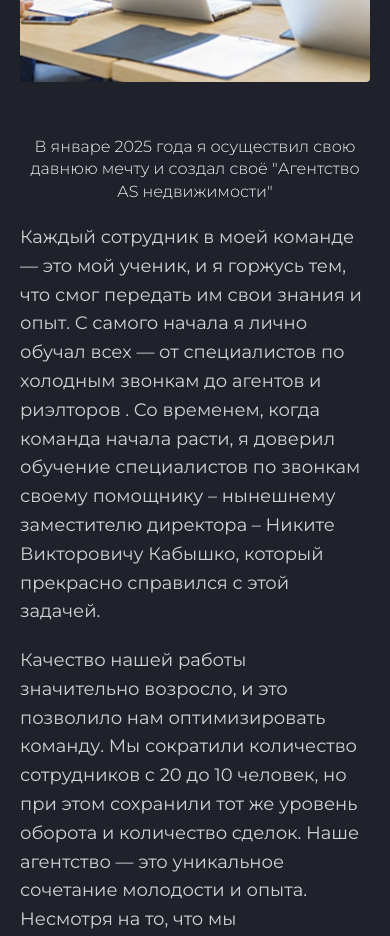
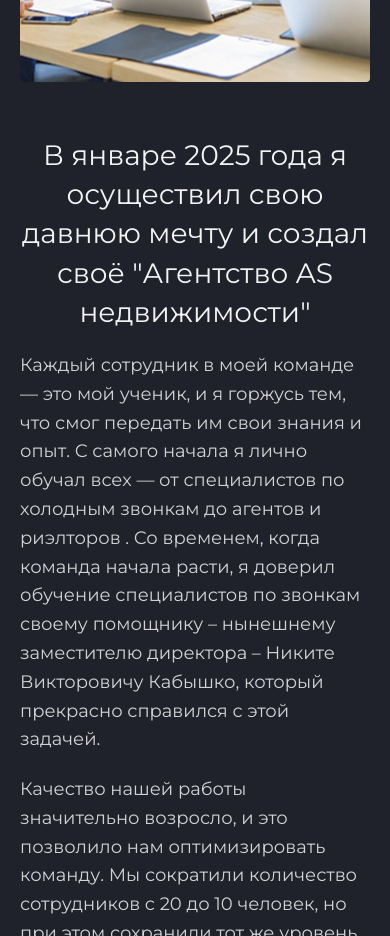
Before and after one commit to Max-Semian/realty_app, a Next.js app: page /realty_app/about-us in a window 390 px wide. Shown: the part 1940-2876 px from the top of the page. Built offline with nearby package versions, Linux system fonts and the light colour scheme.

Commit message:
About Us mobile update team title

```diff
--- a/src/components/AboutUsSection/AboutUsSection.module.css
+++ b/src/components/AboutUsSection/AboutUsSection.module.css
@@ -226,6 +226,10 @@
     margin: 0;
     text-align: center !important;
   }
+  .subtitle {
+    font-size: 28px !important;
+    font-weight: 400;
+  }
   .header {
     flex-direction: column;
     gap: 20px;
```
